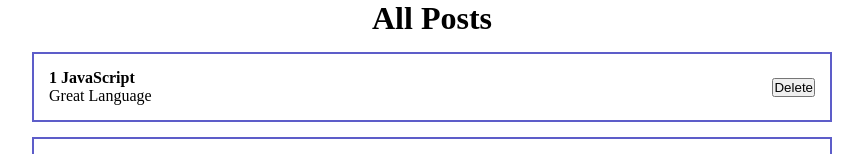
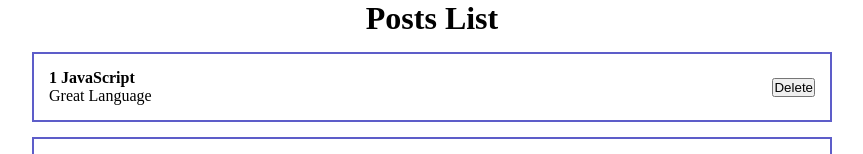
Before and after one commit to MikitaCat/React_Repeat, a React (Create React App) app: page / in a window 1280 px wide. Shown: the top 154 px of the page, without its empty margins (208-1071 px from the left). Built offline with nearby package versions, Linux system fonts and the light colour scheme; the HTML template or start-up script is replaced by a standard one.

Commit message:
Returned an array of posts to the App component and passed it to the PostList using props. Destructured the props in the PostList

```diff
--- a/src/App.js
+++ b/src/App.js
@@ -5,9 +5,15 @@ import PostItem from './components/PostItem';
 import PostList from './components/PostList';
 
 function App() {
+  const [posts, setPosts] = useState([
+    { id: 1, title: 'JavaScript', body: 'Great Language' },
+    { id: 2, title: 'Python', body: 'BackEnd Language' },
+    { id: 3, title: 'C#', body: 'Language for .NET, Unity' },
+    { id: 4, title: 'C#', body: 'Language for .NET, Unity' },
+  ]);
   return (
     <div className="App">
-      <PostList />
+      <PostList posts={posts} title="Posts List" />
     </div>
   );
 }
--- a/src/components/PostList.jsx
+++ b/src/components/PostList.jsx
@@ -2,16 +2,10 @@ import React from 'react';
 import PostItem from '../components/PostItem';
 import { useState } from 'react';
 
-function PostList() {
-  const [posts, setPosts] = useState([
-    { id: 1, title: 'JavaScript', body: 'Great Language' },
-    { id: 2, title: 'Python', body: 'BackEnd Language' },
-    { id: 3, title: 'C#', body: 'Language for .NET, Unity' },
-    { id: 4, title: 'C#', body: 'Language for .NET, Unity' },
-  ]);
+function PostList({ posts, title }) {
   return (
     <div>
-      <h1 style={{ textAlign: 'center' }}>All Posts</h1>
+      <h1 style={{ textAlign: 'center' }}>{title}</h1>
       {posts.map((post) => {
         return <PostItem post={post} key={post.id} />;
       })}
```
